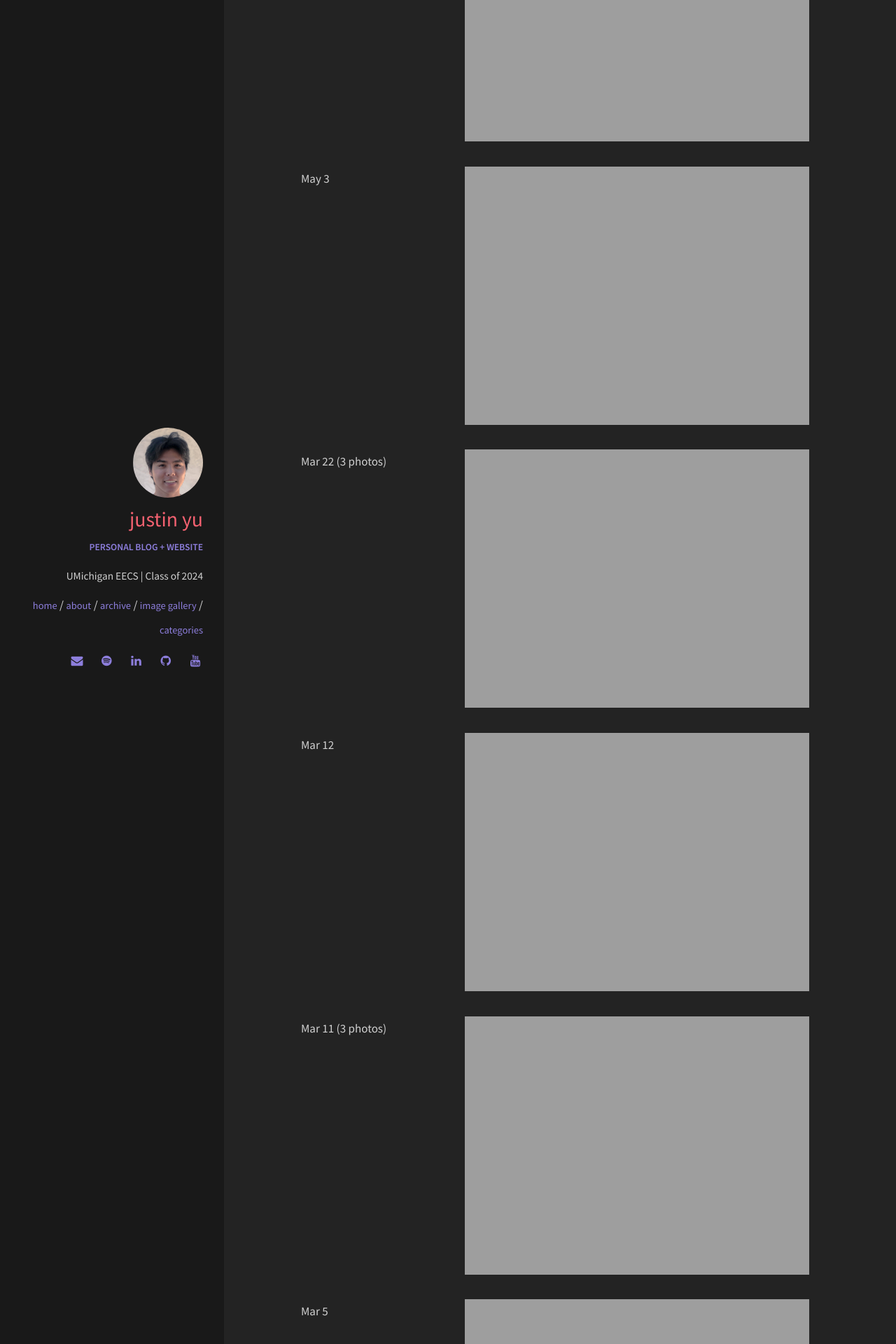
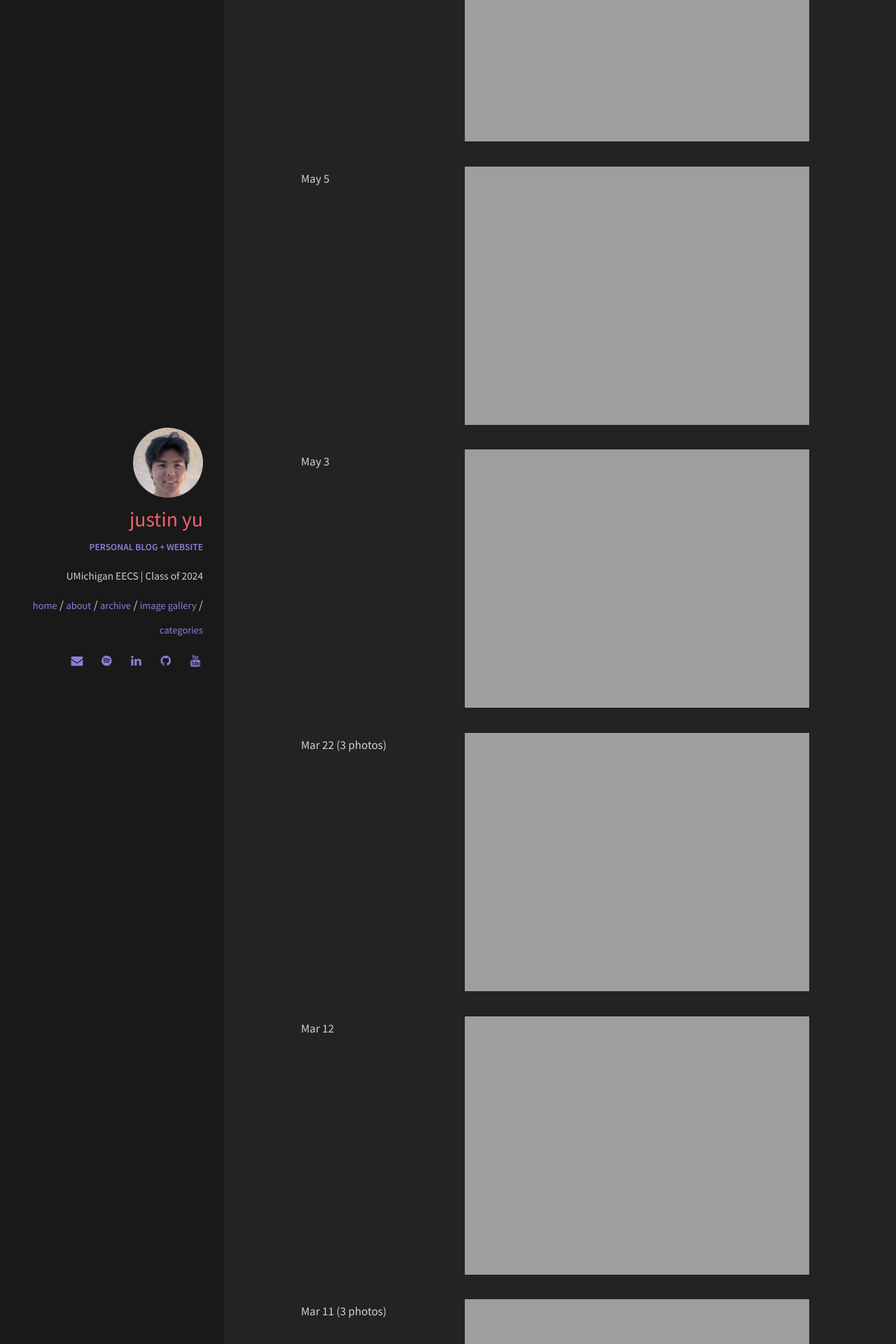
Before and after one commit to uynitsuj/uynitsuj.github.io, a Jekyll site: the page built from imgGallery.html, in a window 1280 px wide. Shown: the part 419-2339 px from the top of the page at 70% size. Built offline with Jekyll 4.4.1, drawn with Linux system fonts in a browser that asks for light colours.

Commit message:
Update imgGallery.html

```diff
--- a/imgGallery.html
+++ b/imgGallery.html
@@ -11,6 +11,9 @@ permalink: /img_gallery/
         <h2 class="gallery-year"> 2021 </h2>
       </div>
       <ul>
+        <ol><div style="width:140px;float:left;"> May 5</div> <a href="{{ site.url }}/img/gallery/ezgif-3-fced31d97cb5.gif" data-lightbox="QPassemblydemo" data-title="Assembled Quadruped Demo"><img width="60%" src="{{ site.url }}/img/gallery/ezgif-3-fced31d97cb5.gif"></a>
+        </ol>
+        <br>
         <ol><div style="width:140px;float:left;"> May 5</div> <a href="{{ site.url }}/img/gallery/DSC2127-min.png" data-lightbox="QPassemblyphoto" data-title="Assembling the Quadruped"><img width="60%" src="{{ site.url }}/img/gallery/DSC2127-min.png"></a>
         </ol>
         <br>
```
